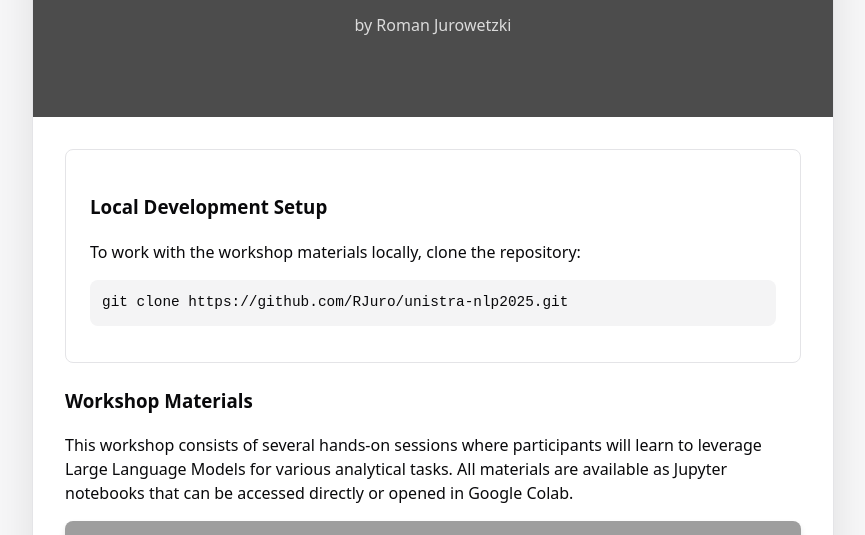
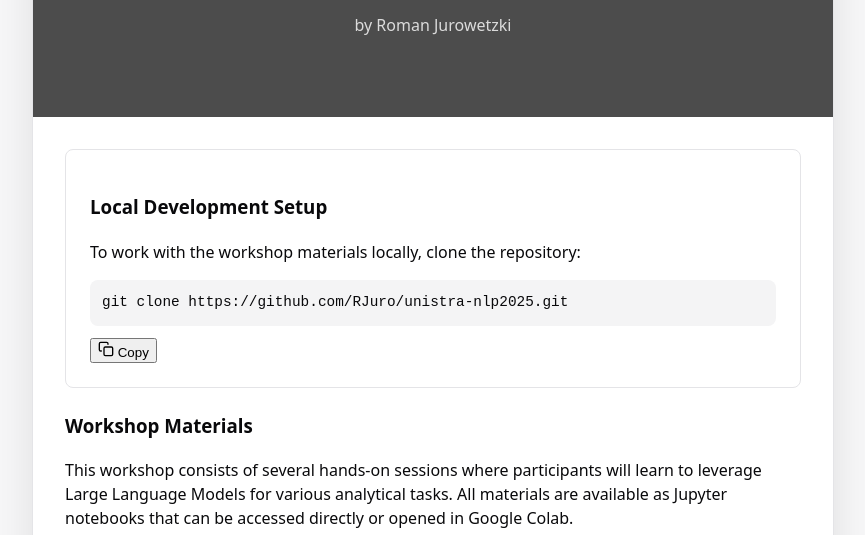
Before and after one commit to RJuro/unistra-nlp2025, a plain HTML site: page program.html in a window 1280 px wide. Shown: the part 265-800 px from the top of the page, without its empty margins (207-1072 px from the left). Drawn offline with Linux system fonts and the light colour scheme; grey boxes are pictures that could not be loaded.

Commit message:
Update program.html

```diff
--- a/program.html
+++ b/program.html
@@ -30,11 +30,21 @@
         </div>
 
         <section class="content">
-            <div class="git-instructions">
-                <h3>Local Development Setup</h3>
-                <p>To work with the workshop materials locally, clone the repository:</p>
-                <pre><code>git clone https://github.com/RJuro/unistra-nlp2025.git</code></pre>
-            </div>
+           <!-- HTML Changes: Modify the git-instructions section -->
+<div class="git-instructions">
+    <h3>Local Development Setup</h3>
+    <p>To work with the workshop materials locally, clone the repository:</p>
+    <div class="code-container">
+        <pre><code id="git-command">git clone https://github.com/RJuro/unistra-nlp2025.git</code></pre>
+        <button class="copy-button" onclick="copyToClipboard('git-command')">
+            <svg xmlns="http://www.w3.org/2000/svg" width="16" height="16" viewBox="0 0 24 24" fill="none" stroke="currentColor" stroke-width="2" stroke-linecap="round" stroke-linejoin="round" class="copy-icon">
+                <rect x="9" y="9" width="13" height="13" rx="2" ry="2"></rect>
+                <path d="M5 15H4a2 2 0 0 1-2-2V4a2 2 0 0 1 2-2h9a2 2 0 0 1 2 2v1"></path>
+            </svg>
+            <span>Copy</span>
+        </button>
+    </div>
+</div>
 
             <h3>Workshop Materials</h3>
             <p>This workshop consists of several hands-on sessions where participants will learn to leverage Large Language Models for various analytical tasks. All materials are available as Jupyter notebooks that can be accessed directly or opened in Google Colab.</p>
```
